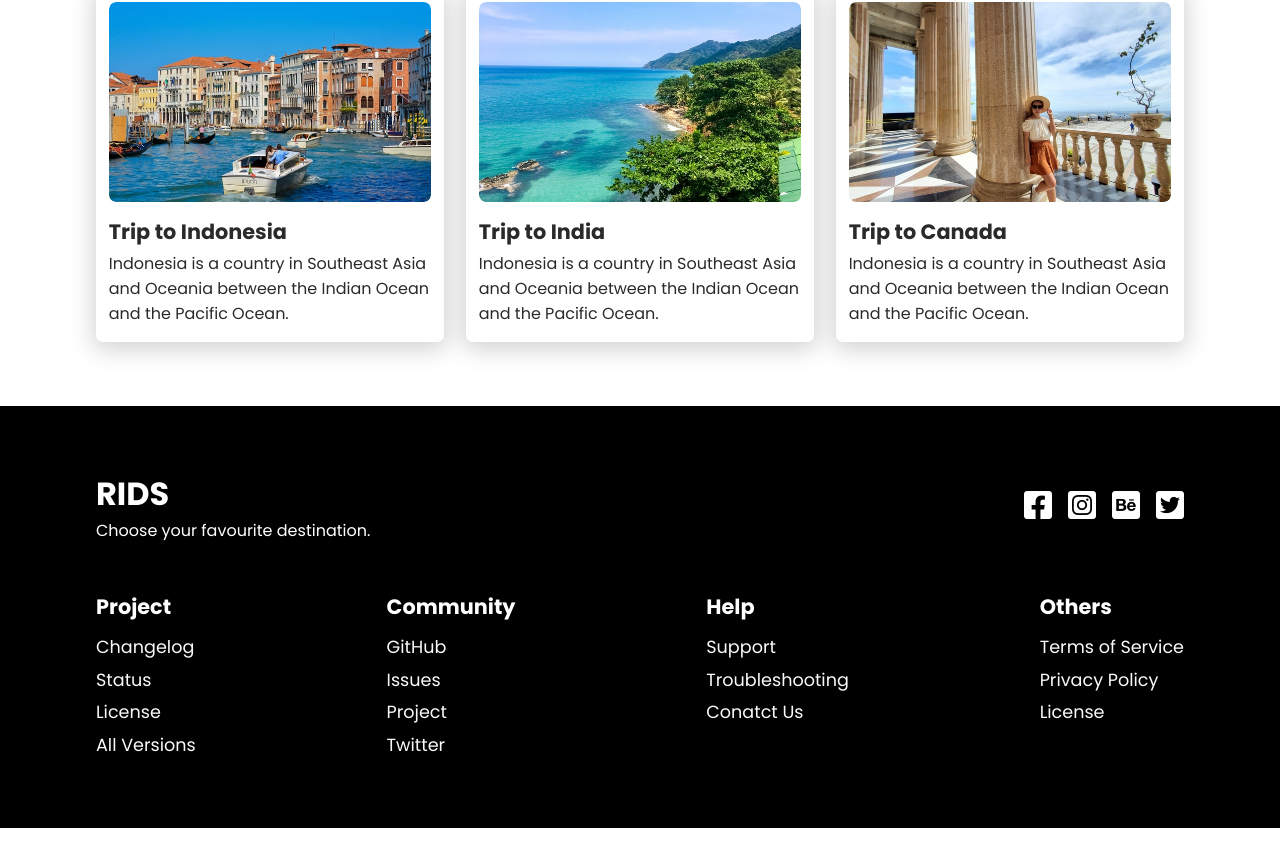
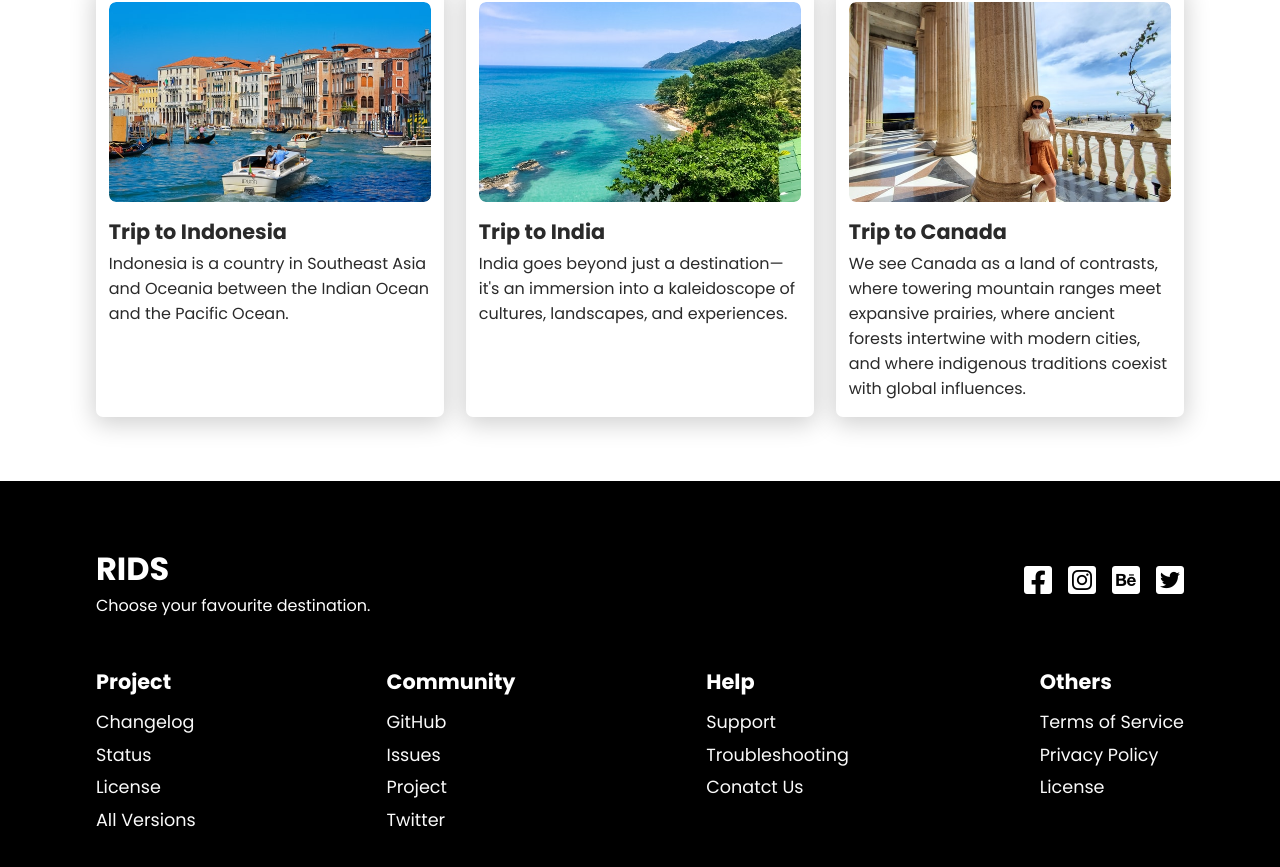
Before and after one commit to IshaanChhabra/Travel_Website, a React (Create React App) app: page / in a window 1280 px wide. Shown: the part 2028-2895 px from the top of the page. Before the commit the page ends 2856 px from the top, so only its background shows below. Built offline with nearby package versions, Linux system fonts and the light colour scheme.

Commit message:
Update Trip.js

```diff
--- a/src/components/Trip.js
+++ b/src/components/Trip.js
@@ -18,12 +18,12 @@ function Trip() {
         <TripData
           image={Trip2}
           heading="Trip to India"
-          text="Indonesia is a country in Southeast Asia and Oceania between the Indian Ocean and the Pacific Ocean."
+          text="India goes beyond just a destination—it's an immersion into a kaleidoscope of cultures, landscapes, and experiences."
         />
         <TripData
           image={Trip3}
           heading="Trip to Canada"
-          text="Indonesia is a country in Southeast Asia and Oceania between the Indian Ocean and the Pacific Ocean."
+          text="We see Canada as a land of contrasts, where towering mountain ranges meet expansive prairies, where ancient forests intertwine with modern cities, and where indigenous traditions coexist with global influences."
         />
       </div>
     </div>
```
